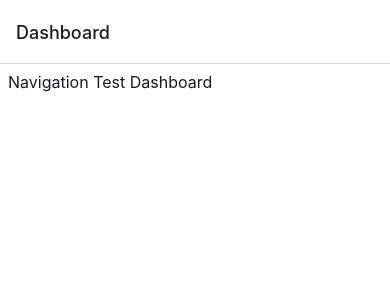
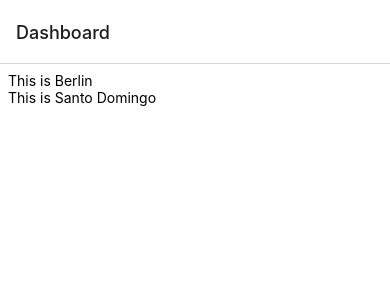
Before and after one commit to TomasGonzalez/bcg-weather-app, a React Native app: screen /Dashboard in a window 390 px wide. Shown: the top 300 px of the page. Built offline with nearby package versions, Linux system fonts and the light colour scheme.

Commit message:
Created global store for storing users prefered countries

```diff
--- a/App.tsx
+++ b/App.tsx
@@ -1,11 +1,13 @@
 import React from 'react';
 
-import { ThemeProvider } from './styled-components';
+import { ThemeProvider } from 'styled-components';
 import MainRouter from 'src/navigators';
-import MainSafeAreaView from './src/components/main-safe-area-view';
-import theme from './theme';
+import MainSafeAreaView from 'src/components/main-safe-area-view';
+import theme from 'theme';
+import useLoadContries from 'src/hooks/useLoadCountries';
 
 export default function App() {
+  useLoadContries();
   return (
     <ThemeProvider theme={theme}>
       <MainSafeAreaView>
--- /dev/null
+++ b/src/hooks/useLoadCountries.ts
@@ -0,0 +1,20 @@
+import { useEffect } from 'react';
+
+import CONFIG from 'config';
+import useStore from 'src/stores/global-store';
+
+/**
+ * useLoadCountries should load the data of all countries
+ * inside of the config file and the async storage into the mainStore.
+ */
+
+const useLoadCountries = () => {
+  const populateCountryList = useStore((store) => store.populateCountryList);
+  const { defaultLocations } = CONFIG;
+
+  useEffect(() => {
+    populateCountryList(defaultLocations);
+  }, []);
+};
+
+export default useLoadCountries;
--- /dev/null
+++ b/src/screens/dashboard/components/country-item/index.tsx
@@ -0,0 +1,12 @@
+import React from 'react';
+import { View, Text } from 'react-native';
+
+import { CountryType } from 'types';
+
+const countryItem = ({ item }: { item: CountryType }) => (
+  <View>
+    <Text>This is {item.name}</Text>
+  </View>
+);
+
+export default countryItem;
--- a/src/screens/dashboard/hooks/useDashboardLogic.ts
+++ b/src/screens/dashboard/hooks/useDashboardLogic.ts
@@ -1,7 +1,9 @@
-import React from 'react';
+import useStore from 'src/stores/global-store';
 
 const useDashboardLogic = () => {
-  return {};
+  const { countryList } = useStore();
+
+  return { countryList };
 };
 
 export default useDashboardLogic;
--- a/src/screens/dashboard/index.tsx
+++ b/src/screens/dashboard/index.tsx
@@ -1,15 +1,16 @@
 import React from 'react';
+import { FlatList } from 'react-native';
 
-import Text from 'src/components/text';
 import MainView from 'src/components/main-view';
 import useDashboardLogic from './hooks/useDashboardLogic';
+import countryItem from './components/country-item';
 
 const Dashboard = () => {
-  const {} = useDashboardLogic();
+  const { countryList } = useDashboardLogic();
 
   return (
     <MainView>
-      <Text>Navigation Test Dashboard</Text>
+      <FlatList renderItem={countryItem} data={countryList} />
     </MainView>
   );
 };
--- a/src/stores/global-store/index.ts
+++ b/src/stores/global-store/index.ts
@@ -0,0 +1,14 @@
+import create from 'zustand';
+
+import { CountryType } from 'types';
+import { CountryListType, StoreType } from './types';
+
+const useStore = create<StoreType>()((set) => ({
+  countryList: [{}],
+  addCountry: (country: CountryType) =>
+    set((state) => ({ countryList: [...state.countryList, country] })),
+  populateCountryList: (newCountryList: CountryListType) =>
+    set({ countryList: newCountryList }),
+}));
+
+export default useStore;
--- /dev/null
+++ b/src/stores/global-store/types.ts
@@ -0,0 +1,9 @@
+import { CountryType } from 'types';
+
+export type CountryListType = CountryType[];
+
+export interface StoreType {
+  countryList: CountryListType;
+  addCountry: (country: CountryType) => void;
+  populateCountryList: (newCountryList: CountryListType) => void;
+}
--- /dev/null
+++ b/types/index.ts
@@ -0,0 +1,3 @@
+export interface CountryType {
+  name?: string;
+}
```
